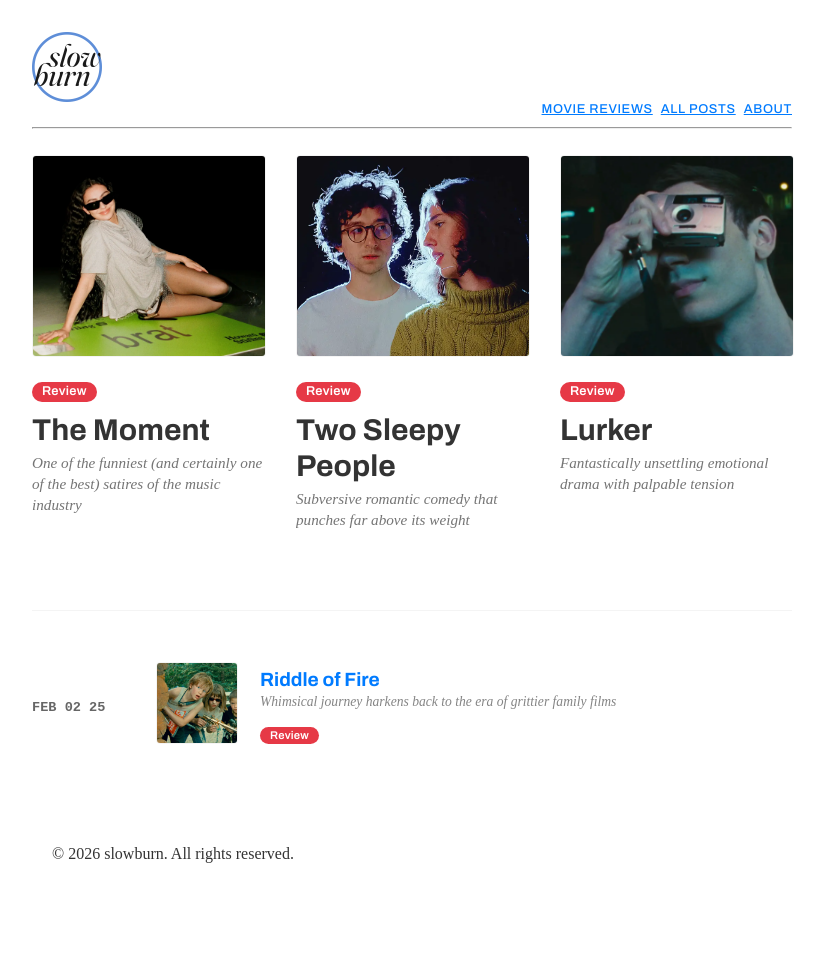
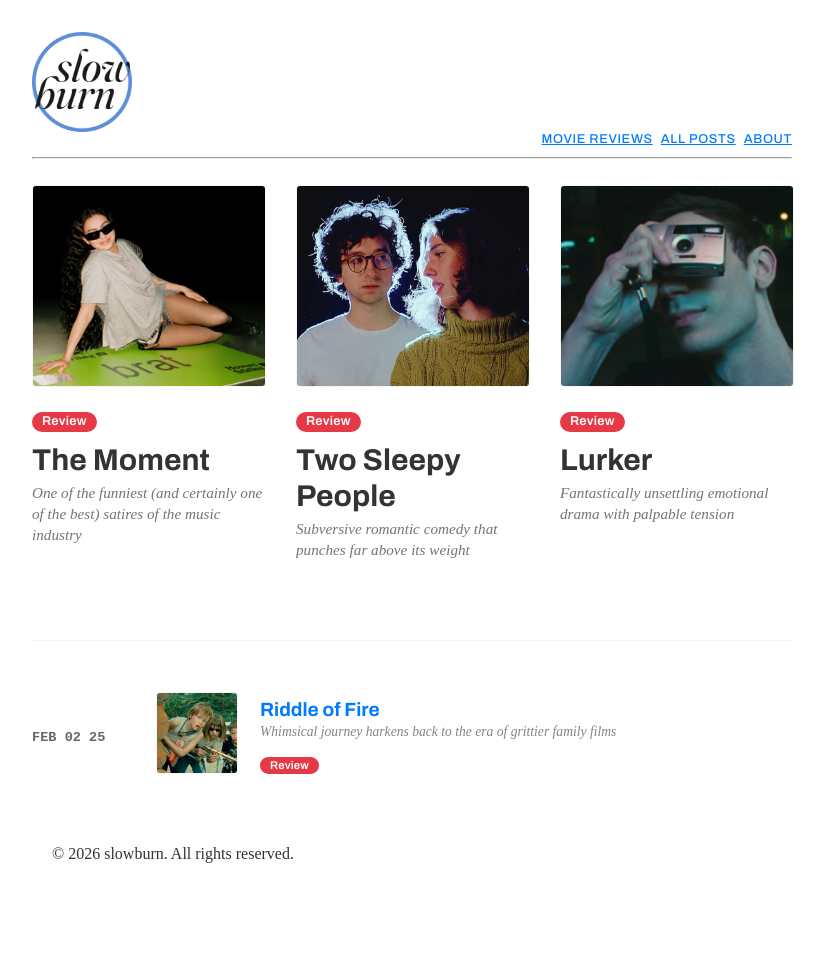
Before and after one commit to Slowburn-Movies/slowburn-movies.github.io, a Jekyll site: the page built from index.md, in a window 1280 px wide. Shown: the whole page, without its empty margins (228-1052 px from the left). Built offline with Jekyll 4.4.1, drawn with Linux system fonts in a browser that asks for light colours; some web fonts are replaced; comment, search, counter and statistics services are not loaded.

Commit message:
Update main.css

```diff
--- a/assets/css/main.css
+++ b/assets/css/main.css
@@ -53,7 +53,7 @@ h1, h2, h3, h4,
 }
 
 .site-title img {
-  height: 70px; /* Adjust to your preferred height */
+  height: 100px; /* Adjust to your preferred height */
   width: auto;
   display: block;
 }
@@ -377,7 +377,7 @@ blockquote {
   }
 
   .site-title img {
-    height: 55px; /* Adjust to your preferred height */
+    height: 85px; /* Adjust to your preferred height */
     width: auto;
     display: block;
   }
```
